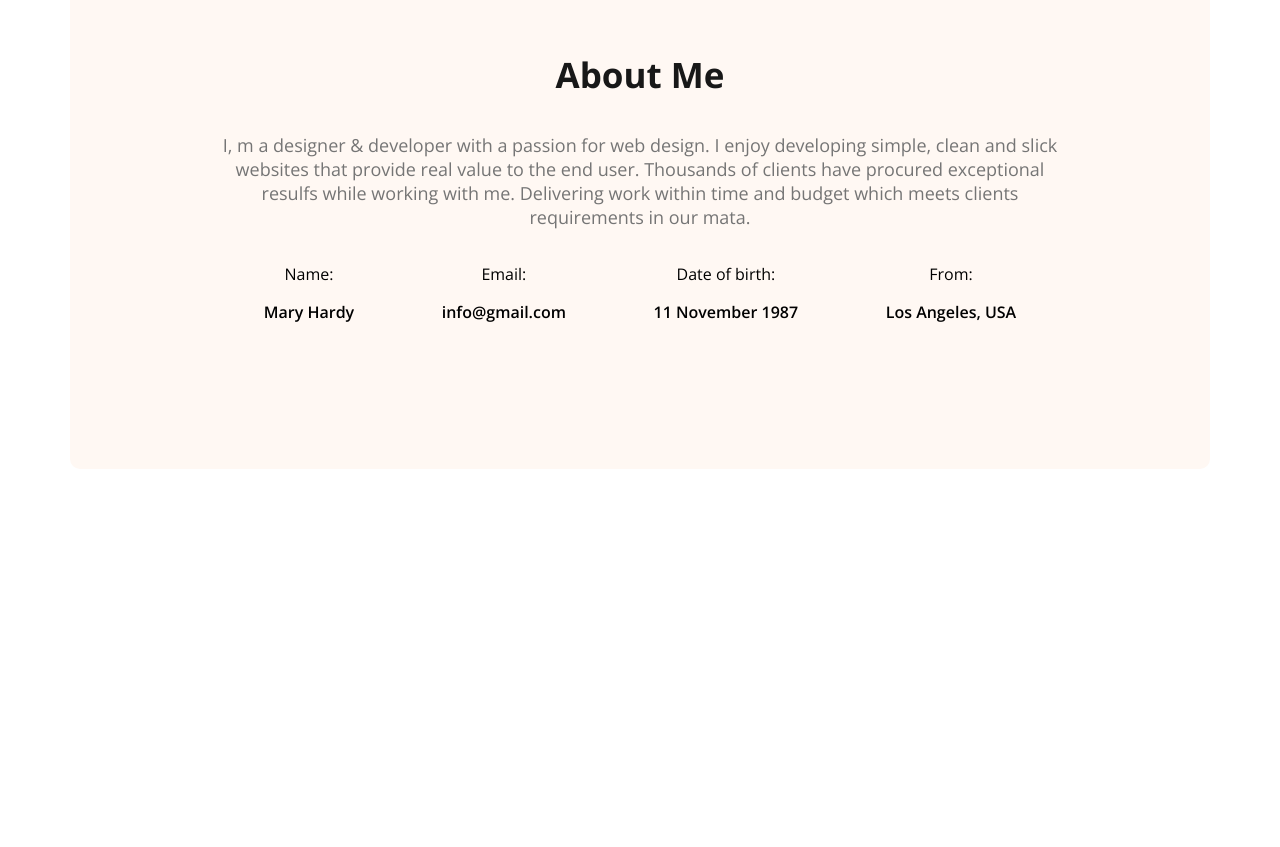
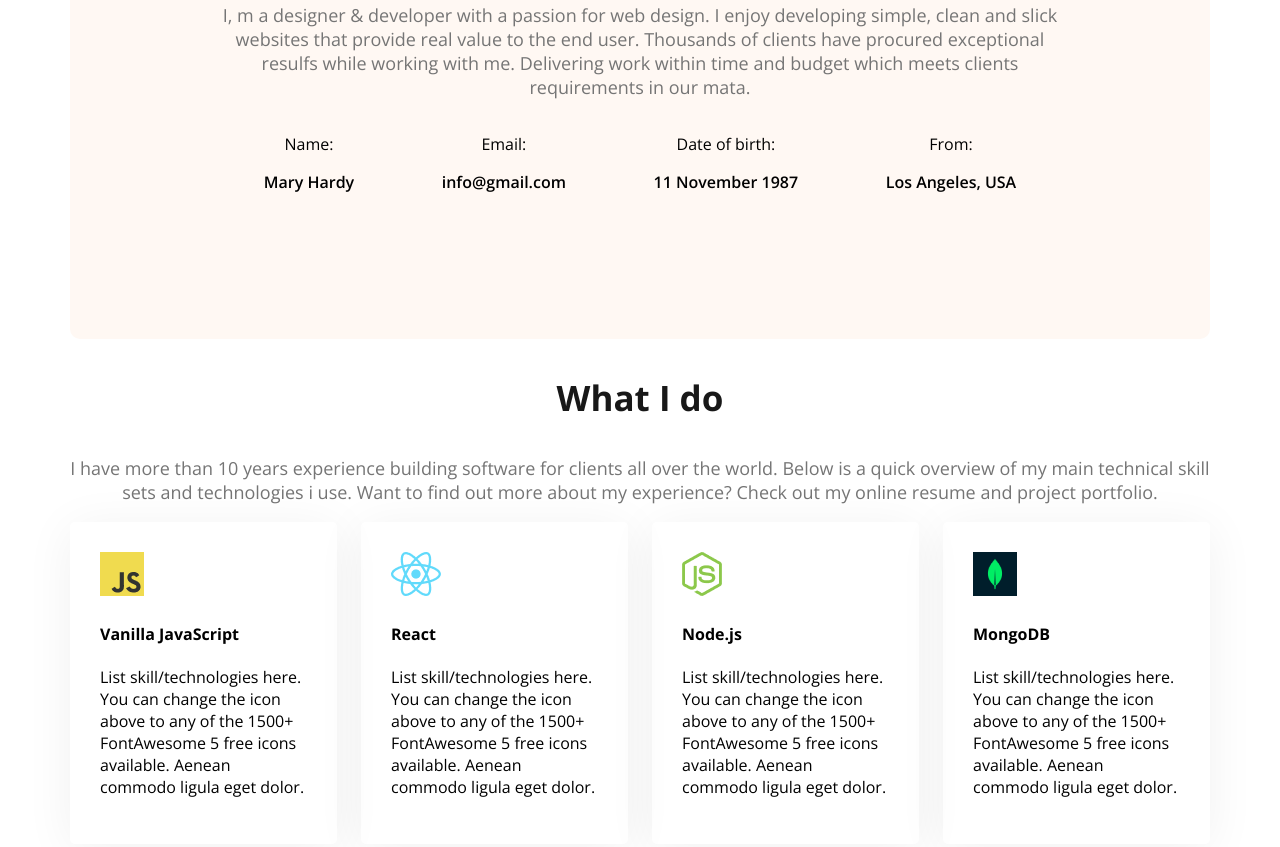
Before and after one commit to ssssohannnn/web-developer-portfolio, a plain HTML site: page index.html in a window 1280 px wide. Shown: the part 1074-1921 px from the top of the page. Before the commit the page ends 1551 px from the top, so only its background shows below. Drawn offline with nearby package versions, Linux system fonts and the light colour scheme.

Commit message:
update 3

```diff
--- a/index.html
+++ b/index.html
@@ -63,6 +63,33 @@
                 </div>
             </div>
         </section>
+     <!-- what id section -->
+      <section class="skills">
+        <h3 class="section-tittle text-center">What I do</h3>
+        <p class="section-description text-center">I have more than 10 years experience building software for clients all over the world. Below is a quick overview of my main technical skill sets and technologies i use. Want to find out more about my experience? Check out my online resume and project portfolio.</p>
+        <div class="skills-container">
+            <div class="skill">
+                <img src="images/icons/js.png" alt="">
+                <h4 class="skill-tittle">Vanilla JavaScript</h4>
+                <p class="skill-description">List skill/technologies here. You can change the icon above to any of the 1500+ FontAwesome 5 free icons available. Aenean commodo ligula eget dolor.</p>
+            </div>
+            <div class="skill">
+                <img src="images/icons/react.png" alt="">
+                <h4 class="skill-tittle">React</h4>
+                <p class="skill-description">List skill/technologies here. You can change the icon above to any of the 1500+ FontAwesome 5 free icons available. Aenean commodo ligula eget dolor.</p>
+            </div>
+            <div class="skill">
+                <img src="images/icons/nodejs.png" alt="">
+                <h4 class="skill-tittle">Node.js</h4>
+                <p class="skill-description">List skill/technologies here. You can change the icon above to any of the 1500+ FontAwesome 5 free icons available. Aenean commodo ligula eget dolor.</p>
+            </div>
+            <div class="skill">
+                <img src="images/icons/mongo.png" alt="">
+                <h4 class="skill-tittle">MongoDB</h4>
+                <p class="skill-description">List skill/technologies here. You can change the icon above to any of the 1500+ FontAwesome 5 free icons available. Aenean commodo ligula eget dolor.</p>
+            </div>
+        </div>
+      </section>
     </main>
     <footer>
 
--- a/styles/portfolio.css
+++ b/styles/portfolio.css
@@ -48,6 +48,9 @@ nav ul{
     font-size: 18px;
     color: #757575;
 }
+.text-center{
+    text-align: center;
+}
 
 /* nav styles */
 nav{
@@ -94,12 +97,16 @@ nav li a{
     border-radius: 10px;
     padding: 130px 150px;
     text-align: center;
-    margin-top: 130px;
+
 }
 /* main styles */
 main{
     max-width: 1140px;
     margin: 0 auto;
+}
+.main-section{
+    margin-top: 130px;
+    margin-bottom: 130px;
 }
 .item-description{
     font-weight: 600;
@@ -108,3 +115,13 @@ main{
     display: flex;
     justify-content: space-around;
 }
+/* skills styles */
+.skills-container{
+    display: flex;
+    gap: 24px;
+}
+.skill{
+    padding: 30px;
+    border-radius: 5px;
+    box-shadow: 0px 6px 50px 0 rgba(0, 0, 0, 0.06);
+}
```
